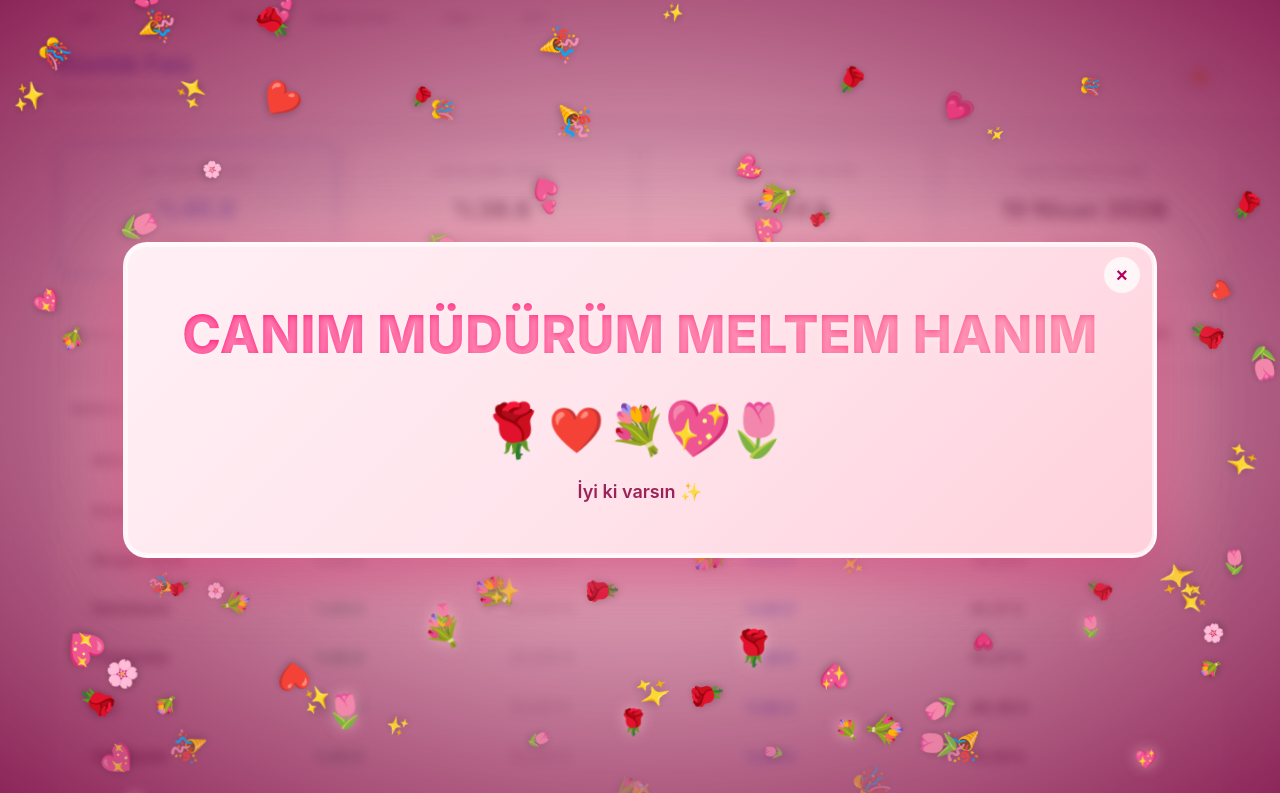
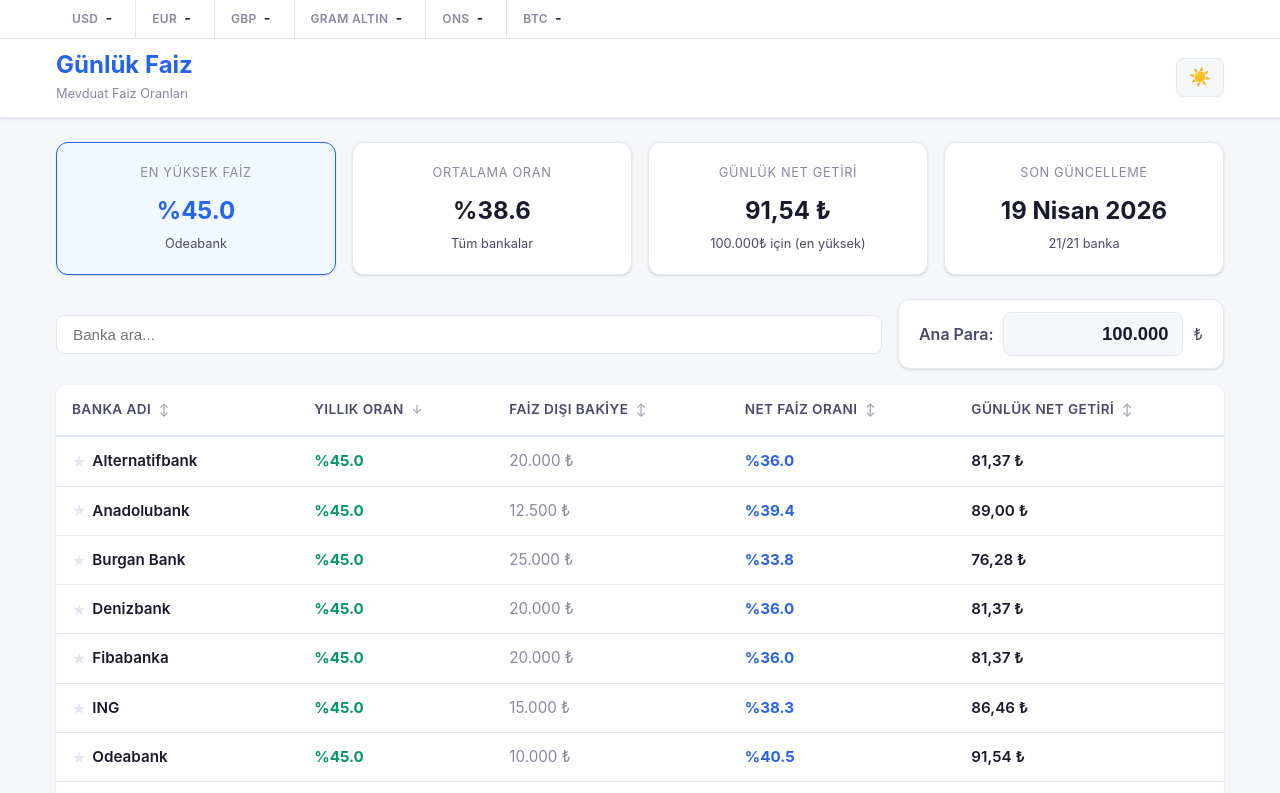
Before and after one commit to monurilgaz/gunluk-faiz, a plain HTML site: page index.html in a window 1280 px wide. Shown: the top 793 px of the page. Drawn offline with Linux system fonts and the light colour scheme.

Commit message:
Revert "Add Meltem celebration popup with confetti and floating emojis"
This reverts commit 96096674b306e3a6791547dabc0649ec14dab712.

```diff
--- a/css/style.css
+++ b/css/style.css
@@ -1054,195 +1054,3 @@
 ::-webkit-scrollbar-thumb:hover {
     background: var(--text-secondary);
 }
-
-/* ===== Meltem Popup ===== */
-.meltem-overlay {
-    position: fixed;
-    inset: 0;
-    z-index: 9999;
-    display: none;
-    align-items: center;
-    justify-content: center;
-    background: radial-gradient(ellipse at center, rgba(255, 182, 193, 0.55), rgba(120, 0, 60, 0.85));
-    backdrop-filter: blur(6px);
-    -webkit-backdrop-filter: blur(6px);
-    overflow: hidden;
-    opacity: 0;
-    transition: opacity 0.35s ease;
-}
-
-.meltem-overlay.is-open {
-    display: flex;
-    opacity: 1;
-    animation: meltemFadeIn 0.4s ease;
-}
-
-.meltem-overlay.is-closing {
-    display: flex;
-    opacity: 0;
-}
-
-@keyframes meltemFadeIn {
-    from { opacity: 0; }
-    to { opacity: 1; }
-}
-
-.meltem-confetti,
-.meltem-floaters {
-    position: absolute;
-    inset: 0;
-    pointer-events: none;
-    overflow: hidden;
-}
-
-.meltem-confetti-piece {
-    position: absolute;
-    top: -10%;
-    will-change: transform, opacity;
-    animation-name: meltemFall;
-    animation-timing-function: linear;
-    animation-iteration-count: infinite;
-    filter: drop-shadow(0 2px 4px rgba(0, 0, 0, 0.25));
-}
-
-@keyframes meltemFall {
-    0% {
-        transform: translate3d(0, -10vh, 0) rotate(0deg);
-        opacity: 0;
-    }
-    10% { opacity: 1; }
-    90% { opacity: 1; }
-    100% {
-        transform: translate3d(var(--drift, 0), 110vh, 0) rotate(var(--spin, 360deg));
-        opacity: 0;
-    }
-}
-
-.meltem-floater {
-    position: absolute;
-    bottom: -10%;
-    will-change: transform, opacity;
-    animation-name: meltemFloatUp;
-    animation-timing-function: ease-in;
-    animation-iteration-count: infinite;
-    filter: drop-shadow(0 0 8px rgba(255, 192, 203, 0.6));
-}
-
-@keyframes meltemFloatUp {
-    0% {
-        transform: translate3d(0, 0, 0) scale(0.8);
-        opacity: 0;
-    }
-    15% { opacity: 1; }
-    50% { transform: translate3d(20px, -55vh, 0) scale(1); }
-    85% { opacity: 1; }
-    100% {
-        transform: translate3d(-30px, -110vh, 0) scale(1.1);
-        opacity: 0;
-    }
-}
-
-.meltem-card {
-    position: relative;
-    z-index: 2;
-    padding: 48px 56px;
-    border-radius: 24px;
-    background: linear-gradient(135deg, #fff0f5 0%, #ffe4ec 50%, #ffd1dc 100%);
-    box-shadow:
-        0 20px 60px rgba(180, 0, 80, 0.45),
-        0 0 0 2px rgba(255, 255, 255, 0.6) inset,
-        0 0 80px rgba(255, 182, 193, 0.7);
-    text-align: center;
-    max-width: 92vw;
-    animation: meltemPop 0.7s cubic-bezier(.2, 1.4, .4, 1);
-    border: 3px solid rgba(255, 255, 255, 0.75);
-}
-
-@keyframes meltemPop {
-    0% { transform: scale(0.3) rotate(-12deg); opacity: 0; }
-    60% { transform: scale(1.08) rotate(3deg); opacity: 1; }
-    100% { transform: scale(1) rotate(0deg); opacity: 1; }
-}
-
-.meltem-title {
-    margin: 0;
-    font-size: clamp(28px, 6vw, 52px);
-    font-weight: 800;
-    background: linear-gradient(90deg, #b3005e, #ff1f7a, #ff5f8f, #b3005e);
-    background-size: 300% 100%;
-    -webkit-background-clip: text;
-    background-clip: text;
-    -webkit-text-fill-color: transparent;
-    color: transparent;
-    animation: meltemShimmer 3s linear infinite;
-    letter-spacing: 0.5px;
-    text-shadow: 0 2px 6px rgba(255, 255, 255, 0.4);
-}
-
-@keyframes meltemShimmer {
-    0% { background-position: 0% 50%; }
-    100% { background-position: 300% 50%; }
-}
-
-.meltem-emojis {
-    font-size: clamp(32px, 5vw, 44px);
-    margin-top: 18px;
-    letter-spacing: 6px;
-}
-
-.meltem-emojis span {
-    display: inline-block;
-    animation: meltemBeat 1.2s ease-in-out infinite;
-}
-
-.meltem-emojis span:nth-child(1) { animation-delay: 0s; }
-.meltem-emojis span:nth-child(2) { animation-delay: 0.15s; }
-.meltem-emojis span:nth-child(3) { animation-delay: 0.3s; }
-.meltem-emojis span:nth-child(4) { animation-delay: 0.45s; }
-.meltem-emojis span:nth-child(5) { animation-delay: 0.6s; }
-
-@keyframes meltemBeat {
-    0%, 100% { transform: scale(1) rotate(0deg); }
-    25% { transform: scale(1.25) rotate(-8deg); }
-    50% { transform: scale(1) rotate(0deg); }
-    75% { transform: scale(1.25) rotate(8deg); }
-}
-
-.meltem-subtitle {
-    margin-top: 14px;
-    font-size: clamp(14px, 2.5vw, 18px);
-    color: #8a0040;
-    font-weight: 600;
-    opacity: 0.85;
-}
-
-.meltem-close {
-    position: absolute;
-    top: 12px;
-    right: 14px;
-    width: 36px;
-    height: 36px;
-    border-radius: 50%;
-    border: none;
-    background: rgba(255, 255, 255, 0.75);
-    color: #b3005e;
-    font-size: 20px;
-    font-weight: 700;
-    cursor: pointer;
-    display: flex;
-    align-items: center;
-    justify-content: center;
-    transition: transform 0.2s, background 0.2s;
-    line-height: 1;
-}
-
-.meltem-close:hover {
-    background: #fff;
-    transform: scale(1.1) rotate(90deg);
-}
-
-@media (max-width: 480px) {
-    .meltem-card {
-        padding: 36px 24px;
-    }
-}
--- a/index.html
+++ b/index.html
@@ -5,7 +5,7 @@
     <meta name="viewport" content="width=device-width, initial-scale=1.0">
     <title>Günlük Faiz - Banka Mevduat Faiz Oranları</title>
     <meta name="description" content="Türkiye'deki bankaların günlük mevduat faiz oranları ve net getiri hesaplayıcı.">
-    <link rel="stylesheet" href="css/style.css?v=6">
+    <link rel="stylesheet" href="css/style.css?v=5">
 </head>
 <body>
     <!-- Live Currency Ticker -->
@@ -225,20 +225,6 @@
         </div>
     </footer>
 
-    <!-- Meltem Popup -->
-    <div class="meltem-overlay" id="meltemPopup" role="dialog" aria-modal="true" aria-labelledby="meltemTitle">
-        <div class="meltem-confetti" id="meltemConfetti" aria-hidden="true"></div>
-        <div class="meltem-floaters" id="meltemFloaters" aria-hidden="true"></div>
-        <div class="meltem-card">
-            <button class="meltem-close" id="meltemClose" aria-label="Kapat">×</button>
-            <h2 class="meltem-title" id="meltemTitle">CANIM MÜDÜRÜM MELTEM HANIM</h2>
-            <div class="meltem-emojis" aria-hidden="true">
-                <span>🌹</span><span>❤️</span><span>💐</span><span>💖</span><span>🌷</span>
-            </div>
-            <p class="meltem-subtitle">İyi ki varsın ✨</p>
-        </div>
-    </div>
-
     <!-- Loading Overlay -->
     <div class="loading-overlay" id="loadingOverlay">
         <div class="loading-card">
@@ -256,6 +242,5 @@
     <script src="js/calculator.js?v=5"></script>
     <script src="js/history.js?v=5"></script>
     <script src="js/app.js?v=5"></script>
-    <script src="js/popup.js?v=1"></script>
 </body>
 </html>
--- a/js/popup.js
+++ /dev/null
@@ -1,76 +0,0 @@
-(function () {
-    const overlay = document.getElementById('meltemPopup');
-    if (!overlay) return;
-
-    const confettiLayer = document.getElementById('meltemConfetti');
-    const floatersLayer = document.getElementById('meltemFloaters');
-    const closeBtn = document.getElementById('meltemClose');
-
-    const confettiEmojis = ['🌹', '❤️', '💖', '💕', '💗', '🌸', '✨', '🎉', '🎊', '💐', '🌷'];
-    const floaterEmojis = ['🌹', '❤️', '💖', '🌸', '💐', '🌷', '✨'];
-
-    function spawnConfetti(count) {
-        const frag = document.createDocumentFragment();
-        for (let i = 0; i < count; i++) {
-            const piece = document.createElement('span');
-            piece.className = 'meltem-confetti-piece';
-            piece.textContent = confettiEmojis[Math.floor(Math.random() * confettiEmojis.length)];
-            piece.style.left = Math.random() * 100 + '%';
-            piece.style.animationDelay = (Math.random() * 2).toFixed(2) + 's';
-            piece.style.animationDuration = (3 + Math.random() * 3).toFixed(2) + 's';
-            piece.style.fontSize = (14 + Math.random() * 20).toFixed(0) + 'px';
-            piece.style.setProperty('--drift', (Math.random() * 200 - 100).toFixed(0) + 'px');
-            piece.style.setProperty('--spin', (Math.random() * 720 - 360).toFixed(0) + 'deg');
-            frag.appendChild(piece);
-        }
-        confettiLayer.appendChild(frag);
-    }
-
-    function spawnFloaters(count) {
-        const frag = document.createDocumentFragment();
-        for (let i = 0; i < count; i++) {
-            const f = document.createElement('span');
-            f.className = 'meltem-floater';
-            f.textContent = floaterEmojis[Math.floor(Math.random() * floaterEmojis.length)];
-            f.style.left = Math.random() * 100 + '%';
-            f.style.animationDelay = (Math.random() * 4).toFixed(2) + 's';
-            f.style.animationDuration = (6 + Math.random() * 5).toFixed(2) + 's';
-            f.style.fontSize = (18 + Math.random() * 22).toFixed(0) + 'px';
-            frag.appendChild(f);
-        }
-        floatersLayer.appendChild(frag);
-    }
-
-    function open() {
-        overlay.classList.add('is-open');
-        document.body.style.overflow = 'hidden';
-        spawnConfetti(80);
-        spawnFloaters(18);
-        setTimeout(() => spawnConfetti(40), 1500);
-    }
-
-    function close() {
-        overlay.classList.remove('is-open');
-        overlay.classList.add('is-closing');
-        document.body.style.overflow = '';
-        setTimeout(() => {
-            overlay.classList.remove('is-closing');
-            confettiLayer.innerHTML = '';
-            floatersLayer.innerHTML = '';
-        }, 400);
-    }
-
-    closeBtn.addEventListener('click', close);
-    overlay.addEventListener('click', (e) => {
-        if (e.target === overlay) close();
-    });
-    document.addEventListener('keydown', (e) => {
-        if (e.key === 'Escape' && overlay.classList.contains('is-open')) close();
-    });
-
-    if (document.readyState === 'loading') {
-        document.addEventListener('DOMContentLoaded', open);
-    } else {
-        open();
-    }
-})();
```
